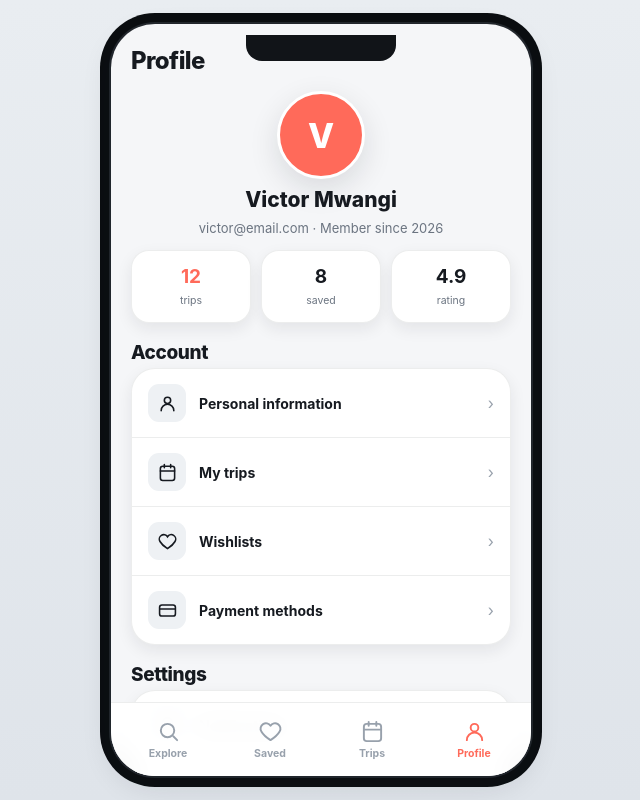
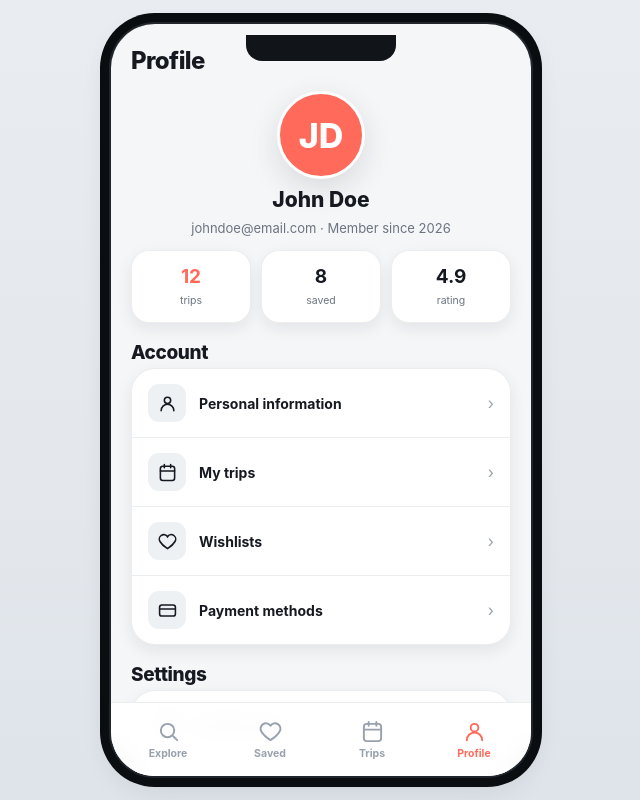
Before and after one commit to VicTech01/Wanderly, a plain HTML site: page index.html in a window 1280 px wide. Both pictures are taken after a click on the button "Profile". Shown: the whole page, without its empty margins (319-959 px from the left). Drawn offline with Linux system fonts and the light colour scheme.

Commit message:
Switch prototype identity to John Doe placeholder (johndoe@email.com) + refreshed screenshots

```diff
--- a/index.html
+++ b/index.html
@@ -19,7 +19,7 @@
           <div class="eyebrow" style="color:var(--accent)">Find your stay</div>
           <h1>Explore <span>Wanderly</span></h1>
         </div>
-        <button class="avatar letter" data-go="profile" aria-label="Profile">V</button>
+        <button class="avatar letter" data-go="profile" aria-label="Profile">JD</button>
       </div>
 
       <div class="searchbar">
@@ -198,9 +198,9 @@
     <main class="screen" id="s-profile" aria-label="Profile">
       <div class="top"><div><h1 style="font-size:24px">Profile</h1></div></div>
       <div class="p-head">
-        <div class="big letter">V</div>
-        <h2>Victor Mwangi</h2>
-        <p>victor@email.com · Member since 2026</p>
+        <div class="big letter">JD</div>
+        <h2>John Doe</h2>
+        <p>johndoe@email.com · Member since 2026</p>
       </div>
       <div class="kpis">
         <div class="kpi"><b class="accent">12</b><span>trips</span></div>
```
